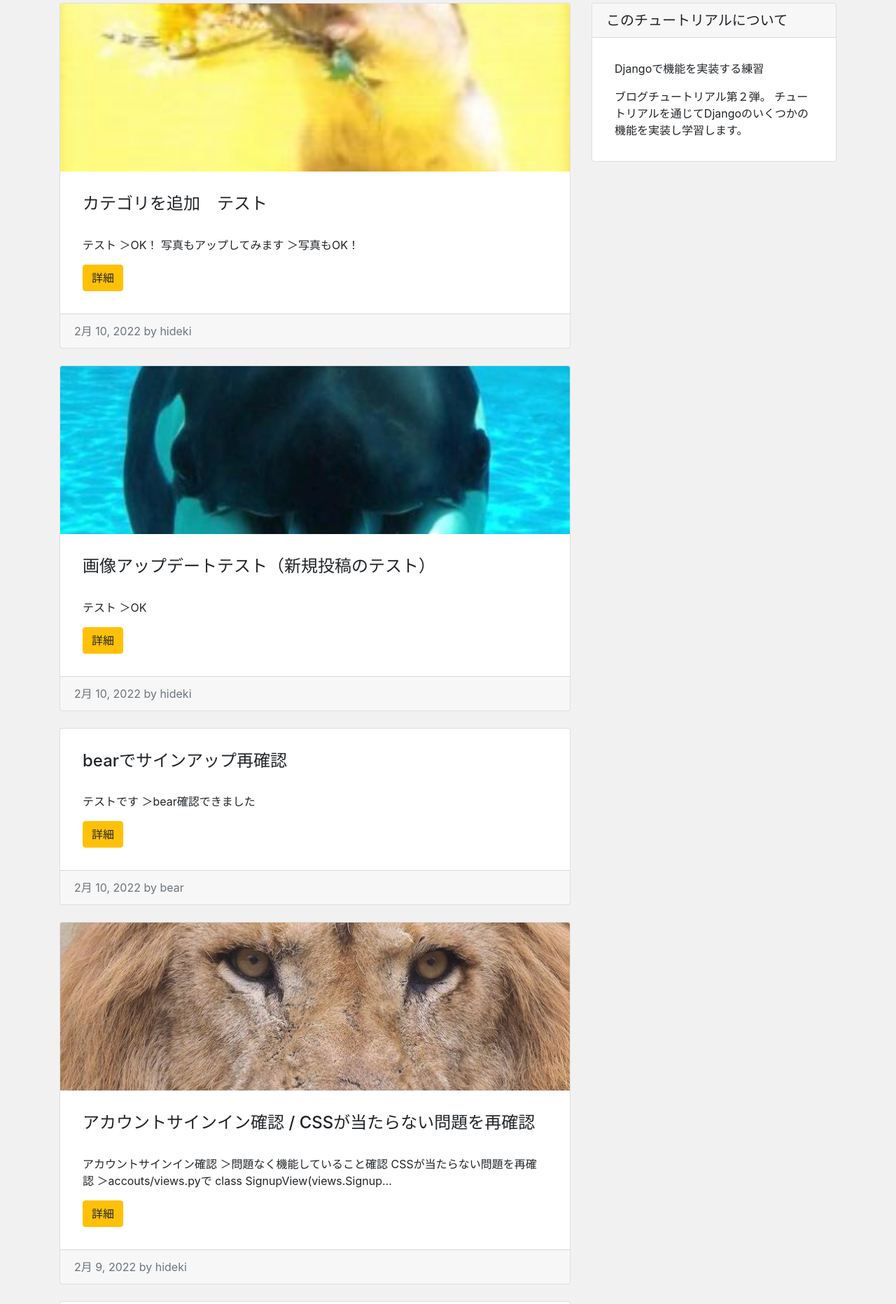
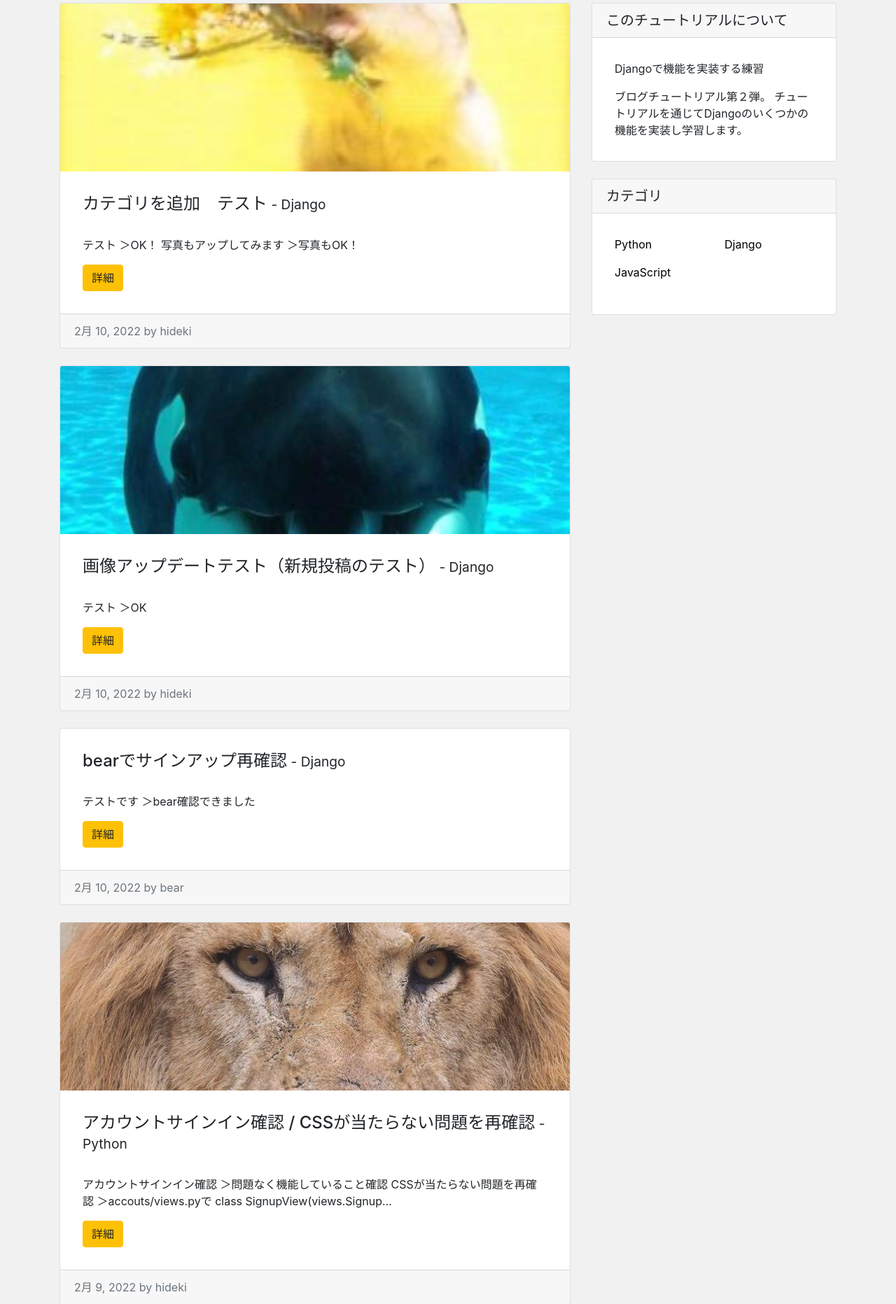
Before and after one commit to hidekis1126/django-blog-practice, a Django app: page / in a window 1280 px wide. Shown: the part 76-1939 px from the top of the page at 70% size. Run offline with Django 3.2, Linux system fonts and the light colour scheme; data comes from the database, SQL or seed files in the repository; both versions use the stored data as it was after the commit; some libraries are stand-ins or nearby versions.

Commit message:
カテゴリ機能を追加しました！

```diff
--- a/app/admin.py
+++ b/app/admin.py
@@ -1,4 +1,5 @@
 from django.contrib import admin
-from .models import Post
+from .models import Post, Category
 
 admin.site.register(Post)
+admin.site.register(Category)
--- /dev/null
+++ b/app/context_processors.py
@@ -0,0 +1,8 @@
+from .models import Category
+
+def common(request):
+    category_data = Category.objects.all()
+    context = {
+        'category_data': category_data
+    }
+    return context
--- a/app/models.py
+++ b/app/models.py
@@ -3,10 +3,16 @@ from django.db import models
 from django.conf import settings
 from django.utils import timezone
 
+class Category(models.Model):
+    name = models.CharField('カテゴリ', max_length=100)
+
+    def __str__(self):
+        return self.name
 
 
 class Post(models.Model):
     author = models.ForeignKey(settings.AUTH_USER_MODEL, on_delete=models.CASCADE)
+    category = models.ForeignKey(Category, verbose_name='カテゴリ', on_delete=models.PROTECT)
     title = models.CharField("タイトル", max_length=200)
     image = models.ImageField(upload_to='images', verbose_name='イメージ画像', null=True, blank=True)
     content = models.TextField("本文")
--- a/app/static/css/style.css
+++ b/app/static/css/style.css
@@ -61,3 +61,12 @@ main {
     width: 100%;
     height: 400px;
 }
+
+a {
+    color: black;
+}
+
+a:hover {
+    text-decoration: none;
+    color: orange;
+}
--- a/app/templates/app/index.html
+++ b/app/templates/app/index.html
@@ -10,7 +10,7 @@
                     <img src="{{ post.image.url }}" alt="" class="card-img-top index-img">
                 {% endif %}
                 <div class="card-body">
-                    <h2 class="card-title">{{ post.title }}</h2>
+                    <h2 class="card-title">{{ post.title }}<span class="small"> - {{ post.category }}</span></h2>
                     <p class="card-text">{{ post.content|truncatechars:100 }}</p>
                     <div class="btn btn-warning">詳細</div>
                 </div>
@@ -33,6 +33,25 @@
                 </p>
             </div>
         </div>
+
+        <div class="card my-4">
+            <h5 class="card-header">カテゴリ</h5>
+            <div class="card-body">
+                <div class="row">
+                    {% for category in category_data %}
+                        <div class="col-md-6">
+                            <ul class="list-unstyled">
+                                <li>
+                                    <a href="{% url 'category' category %}">
+                                        {{ category.name }}
+                                    </a>
+                                </li>
+                            </ul>
+                        </div>
+                    {% endfor %}
+                </div>
+            </div>
+        </div>
     </div>
 </div>
 
--- a/app/templates/app/post_detail.html
+++ b/app/templates/app/post_detail.html
@@ -3,9 +3,11 @@
 {% block content %}
 
 <h2 class="my-4">{{ post_data.title }}</h2>
+<p>{{ post_data.category }}</p>
 <hr>
 {% if post_data.image %}
     <img src="{{ post_data.image.url }}" alt="" class="rounded detail-img">
+    <hr>
 {% endif %}
 <p>{{ post_data.created }} by {{ post_data.author }}</p>
 <hr>
--- a/app/templates/app/post_form.html
+++ b/app/templates/app/post_form.html
@@ -13,6 +13,9 @@
         {% render_field form.title class="form-control" placeholder="タイトルを入力" %}
     </div>
     <div class="formpost">
+        {% render_field form.category class="form-control" placeholder="カテゴリを入力" %}
+    </div>
+    <div class="formpost">
         {{ form.image }}
     </div>
     <div class="formpost">
--- a/app/urls.py
+++ b/app/urls.py
@@ -7,4 +7,5 @@ urlpatterns = [
     path('post/new/', views.CreatePostView.as_view(), name='post_new'),
     path('post/<int:pk>/edit/', views.PostEditView.as_view(), name='post_edit'),
     path('post/<int:pk>/delete/', views.PostDeleteView.as_view(), name='post_delete'),
+    path('category/<str:category>', views.CategoryView.as_view(), name='category'),
 ]
--- a/app/views.py
+++ b/app/views.py
@@ -1,6 +1,6 @@
 from django.shortcuts import render, redirect
 from django.views.generic import View
-from .models import Post
+from .models import Post, Category
 from .forms import PostForm
 from django.contrib.auth.mixins import LoginRequiredMixin
 
@@ -33,6 +33,9 @@ class CreatePostView(LoginRequiredMixin, View):
             post_data = Post()
             post_data.author = request.user
             post_data.title = form.cleaned_data['title']
+            category = form.cleaned_data['category']
+            category_data = Category.objects.get(name=category)
+            post_data.category = category_data
             post_data.content = form.cleaned_data['content']
             if request.FILES:
                 post_data.image = request.FILES.get('image')
@@ -50,6 +53,7 @@ class PostEditView(LoginRequiredMixin, View):
             request.POST or None,
             initial = {
                 'title': post_data.title,
+                'category': post_data.category,
                 'content': post_data.content,
                 'image': post_data.image
             }
@@ -65,6 +69,9 @@ class PostEditView(LoginRequiredMixin, View):
         if form.is_valid():
             post_data = Post.objects.get(id=self.kwargs['pk'])
             post_data.title = form.cleaned_data['title']
+            category = form.cleaned_data['category']
+            category_data = Category.objects.get(name=category)
+            post_data.category = category_data
             post_data.content = form.cleaned_data['content']
             if request.FILES:
                 post_data.image = request.FILES.get('image')
@@ -86,3 +93,11 @@ class PostDeleteView(LoginRequiredMixin, View):
         post_data = Post.objects.get(id=self.kwargs['pk'])
         post_data.delete()
         return redirect('index')
+
+class CategoryView(View):
+    def get(self, request, *args, **kwargs):
+        category_data = Category.objects.get(name=self.kwargs['category'])
+        post_data = Post.objects.order_by('-id').filter(category=category_data)
+        return render(request, 'app/index.html', {
+            'post_data': post_data
+        })
--- a/mysite/settings.py
+++ b/mysite/settings.py
@@ -69,6 +69,7 @@ TEMPLATES = [
                 'django.template.context_processors.request',
                 'django.contrib.auth.context_processors.auth',
                 'django.contrib.messages.context_processors.messages',
+                'app.context_processors.common',
             ],
         },
     },
```
Also changed, not shown: app/forms.py (+8 -0 lines), app/migrations/0003_category.py (added), app/migrations/0004_post_category.py (added), db.sqlite3, media/images/mouse.JPG (added).
